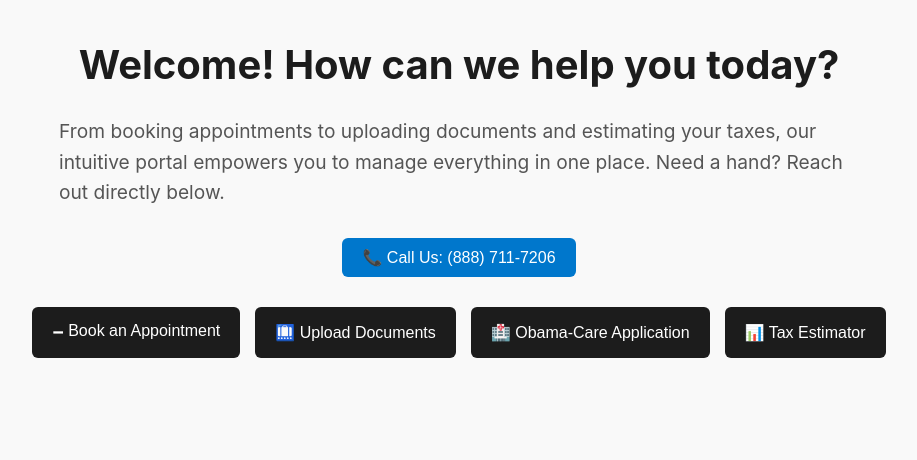
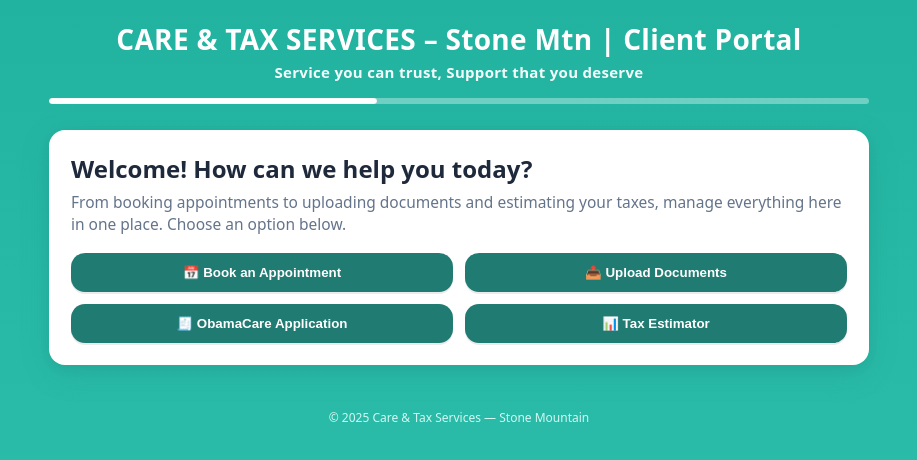
Before and after one commit to mALIKISSAK04/CareTaxPortal, a plain HTML site: page index.html in a window 1280 px wide. Shown: the whole page, without its empty margins (181-1098 px from the left). Drawn offline with Linux system fonts and the light colour scheme.

Commit message:
Update index.html

```diff
--- a/index.html
+++ b/index.html
@@ -1,51 +1,259 @@
 <!DOCTYPE html>
 <html lang="en">
 <head>
-  <meta charset="UTF-8">
-  <meta name="viewport" content="width=device-width, initial-scale=1.0">
-  <title>Care & Tax Services</title>
+  <meta charset="UTF-8" />
+  <meta name="viewport" content="width=device-width, initial-scale=1" />
+  <title>CARE &amp; TAX SERVICES – Stone Mtn | Client Portal</title>
   <style>
-    body { margin: 0; font-family: 'Inter', sans-serif; background: #f9f9f9; color: #1c1c1c; }
-    h1, h2 { text-align: center; }
-    h1 { font-size: 2.5rem; margin-top: 40px; }
-    .subtitle { font-size: 1.2rem; color: #555; max-width: 800px; margin: 10px auto 30px; line-height: 1.6; }
-    .hero-actions { display: flex; justify-content: center; flex-wrap: wrap; gap: 10px; margin-bottom: 30px; }
-    .hero-actions .btn-phone { font-size: 1rem; padding: 10px 20px; background: #0077cc; color: #fff; border: none; border-radius: 6px; cursor: pointer; transition: background 0.3s ease; }
-    .hero-actions .btn-phone:hover { background: #005fa3; }
-    .button-bar { display: flex; justify-content: center; flex-wrap: wrap; gap: 15px; margin: 0 auto 30px; }
-    .button-bar button { padding: 12px 20px; font-size: 1rem; background-color: #1c1c1c; color: white; border: none; border-radius: 6px; cursor: pointer; transition: background 0.3s ease; }
-    .button-bar button:hover { background-color: #444; }
-    .section { display: none; opacity: 0; max-width: 1200px; margin: 0 auto; padding: 30px 20px; transition: opacity 0.5s ease; }
-    .section.fade-in { opacity: 1; }
-    .container { max-width: 800px; margin: auto; padding: 20px; background: #fff; border-radius: 8px; box-shadow: 0 2px 8px rgba(0,0,0,0.1); }
-    .container h1 { font-size: 2rem; margin-bottom: 10px; }
-    .container label { display: block; margin-top: 20px; font-weight: 600; }
-    .container input[type="text"],
-    .container input[type="number"],
-    .container select { width: 100%; padding: 10px; margin-top: 8px; font-size: 1rem; border: 1px solid #ccc; border-radius: 4px; box-sizing: border-box; }
-    iframe { width: 100%; border: none; }
-    .btn { padding: 10px 20px; margin: 20px 5px 0; background: #1c1c1c; color: #fff; border: none; border-radius: 5px; cursor: pointer; }
-    .btn:hover { background: #333; }
-    .progress { width: 100%; background: #eee; height: 8px; margin: 20px 0; border-radius: 4px; }
-    .progress-bar { width: 0; height: 100%; background: #0077cc; border-radius: 4px; transition: width 0.3s ease; }
-    .step { display: none; }
-    .step.active { display: block; }
-    .summary { margin: 20px 0; font-size: 1rem; line-height: 1.5; }
-    .disclaimer { font-size: 0.9rem; color: #777; }
+    :root{
+      --primary:#31c6b2;      /* mint/teal */
+      --primary-dark:#207b72; /* dark teal */
+      --bg:#22b3a0;
+      --card:#ffffff;
+      --text:#1e293b;
+      --muted:#64748b;
+      --radius:16px;
+      --shadow:0 8px 30px rgba(32,123,114,.18), 0 4px 12px rgba(0,0,0,.05);
+    }
+
+    * { box-sizing: border-box; }
+    html, body { height: 100%; }
+    body{
+      margin:0;
+      font-family: system-ui, -apple-system, Segoe UI, Roboto, Inter, Arial, sans-serif;
+      color:var(--text);
+      background: linear-gradient(180deg, var(--bg), #27b9a6 35%, #2ec0ad);
+      display:flex;
+      flex-direction:column;
+      align-items:center;
+    }
+
+    /* Top header */
+    header{
+      width:100%;
+      padding:22px 16px 8px;
+      text-align:center;
+      color:#fff;
+      font-weight:800;
+      letter-spacing:.3px;
+      line-height:1.25;
+    }
+    header .title{
+      font-size: clamp(20px, 2.4vw, 28px);
+    }
+    header .subtitle{
+      margin-top:6px;
+      font-weight:600;
+      opacity:.95;
+      font-size:clamp(13px, 1.6vw, 15px);
+    }
+
+    /* Progress bar style accent (visual only) */
+    .progress-wrap{
+      width:min(820px, 92vw);
+      height:6px;
+      background:rgba(255,255,255,.35);
+      border-radius:999px;
+      margin:8px auto 18px;
+      overflow:hidden;
+    }
+    .progress{
+      width:40%;
+      height:100%;
+      background:#fff;
+      border-radius:999px;
+      box-shadow: inset 0 0 1px rgba(0,0,0,.25);
+    }
+
+    /* Card */
+    .card{
+      width:min(820px,92vw);
+      background:var(--card);
+      border-radius:var(--radius);
+      box-shadow:var(--shadow);
+      padding:22px;
+      margin:8px auto 32px;
+    }
+
+    .card h1{
+      margin:0 0 6px;
+      font-size: clamp(18px, 2.2vw, 24px);
+    }
+    .card p.lead{
+      margin: 0 0 18px;
+      color:var(--muted);
+      font-size: clamp(14px, 1.6vw, 15.5px);
+    }
+
+    /* Buttons row */
+    .actions{
+      display:grid;
+      grid-template-columns: repeat(2, minmax(0,1fr));
+      gap:12px;
+    }
+    @media (max-width:640px){
+      .actions{ grid-template-columns: 1fr; }
+    }
+
+    .btn{
+      border:0;
+      display:inline-flex;
+      align-items:center;
+      justify-content:center;
+      gap:.55rem;
+      padding:12px 16px;
+      border-radius:14px;
+      background:var(--primary-dark);
+      color:#fff;
+      font-weight:700;
+      text-decoration:none;
+      cursor:pointer;
+      transition: transform .06s ease, box-shadow .2s ease, background .2s ease;
+      box-shadow: 0 2px 0 rgba(0,0,0,.08);
+      user-select:none;
+    }
+    .btn:hover{ background:#176c63; }
+    .btn:active{ transform: translateY(1px); }
+    .btn.secondary{
+      background:#fff;
+      color:var(--primary-dark);
+      border:2px solid var(--primary-dark);
+      box-shadow:none;
+    }
+    .btn.secondary:hover{
+      background:#f5fffe;
+    }
+
+    /* Iframe section */
+    .iframe-wrap{
+      display:none;
+      flex-direction:column;
+      gap:12px;
+    }
+    .iframe-toolbar{
+      display:flex;
+      align-items:center;
+      justify-content:space-between;
+      gap:12px;
+      position:sticky;
+      top:0;
+      background:var(--card);
+      padding-bottom:4px;
+      z-index:2;
+    }
+    .iframe-title{
+      font-weight:700;
+      color:var(--muted);
+      font-size:14px;
+      white-space:nowrap;
+      overflow:hidden;
+      text-overflow:ellipsis;
+    }
+    iframe{
+      width:100%;
+      height:72vh; /* ample space; responsive */
+      border:0;
+      border-radius:12px;
+      box-shadow: inset 0 0 0 1px rgba(2, 88, 79, .06);
+      background:#f8fafc;
+    }
+
+    /* Footer */
+    footer{
+      color:#e6fffb;
+      opacity:.9;
+      font-size:12px;
+      padding:12px 16px 24px;
+      text-align:center;
+    }
   </style>
 </head>
 <body>
- <h1>Welcome! How can we help you today?</h1>
-  <p class="subtitle">From booking appointments to uploading documents and estimating your taxes, our intuitive portal empowers you to manage everything in one place. Need a hand? Reach out directly below.</p>
-  <div class="hero-actions">
-    <button class="btn-phone" onclick="location.href='tel:18887117206'">📞 Call Us: (888) 711‑7206</button>
-  </div>
-  <div class="button-bar">
-    <button onclick="location.href='https://info-caretaxservices.zohobookings.com/portal-embed#/caretaxservices'">🗕️ Book an Appointment</button>
-      <button onclick="location.href='https://forms.zohopublic.com/caretaxservices1/form/UploadDocuments/formperma/OAaNOkGETVmffER-Az1hxQsMh5xx16JKVQwJ6WM4XVs'">🛄 Upload Documents</button>
-    <button onclick="location.href='https://forms.zohopublic.com/caretaxservices1/form/ObamaCareACAApplication/formperma/8EAPqKYkMzzqR9Y-GHKNP7sAhqqBgokbkmuST7uujZ4'">🏥 Obama-Care Application</button>
-      <button onclick="location.href='https://malikissak04.github.io/caretaxEstimator/'">📊 Tax Estimator</button>
+  <header>
+    <div class="title">CARE &amp; TAX SERVICES – Stone Mtn | Client Portal</div>
+    <div class="subtitle">Service you can trust, Support that you deserve</div>
+  </header>
+
+  <div class="progress-wrap" aria-hidden="true">
+    <div class="progress"></div>
   </div>
 
+  <main class="card" id="portalCard">
+    <!-- Main options view -->
+    <section id="homeView">
+      <h1>Welcome! How can we help you today?</h1>
+      <p class="lead">
+        From booking appointments to uploading documents and estimating your taxes,
+        manage everything here in one place. Choose an option below.
+      </p>
+
+      <div class="actions">
+        <button class="btn" data-link="https://info-caretaxservices.zohobookings.com/portal-embed#/caretaxservices" data-title="Book an Appointment">📅 Book an Appointment</button>
+        <button class="btn" data-link="https://forms.zohopublic.com/caretaxservices1/form/UploadDocuments/formperma/OAaNOkGETVmffER-Az1hxQsMh5xx16JKVQwJ6WM4XVs" data-title="Upload Documents">📤 Upload Documents</button>
+        <button class="btn" data-link="https://forms.zohopublic.com/caretaxservices1/form/ObamaCareACAApplication/formperma/8EAPqKYkMzzqR9Y-GHKNP7sAhqqBgokbkmuST7uujZ4" data-title="ObamaCare Application">🧾 ObamaCare Application</button>
+        <button class="btn" data-link="https://example.com" data-title="Tax Estimator">📊 Tax Estimator</button>
+      </div>
+    </section>
+
+    <!-- Iframe view -->
+    <section id="iframeView" class="iframe-wrap" aria-hidden="true">
+      <div class="iframe-toolbar">
+        <button id="backBtn" class="btn secondary">← Back</button>
+        <div class="iframe-title" id="iframeTitle">Loading…</div>
+      </div>
+      <iframe id="portalFrame" title="Client Portal Content" sandbox="allow-scripts allow-same-origin allow-forms allow-popups"></iframe>
+    </section>
+  </main>
+
+  <footer>© <span id="year"></span> Care &amp; Tax Services — Stone Mountain</footer>
+
+  <script>
+    // Elements
+    const homeView = document.getElementById('homeView');
+    const iframeView = document.getElementById('iframeView');
+    const backBtn = document.getElementById('backBtn');
+    const iframeTitle = document.getElementById('iframeTitle');
+    const frame = document.getElementById('portalFrame');
+    const buttons = document.querySelectorAll('.actions .btn');
+
+    // Utility: switch to iframe view with selected URL
+    function openInsidePortal(url, title){
+      iframeTitle.textContent = title || 'External page';
+      frame.src = url;
+      homeView.style.display = 'none';
+      iframeView.style.display = 'flex';
+      iframeView.setAttribute('aria-hidden', 'false');
+      window.scrollTo({ top: document.querySelector('header').offsetTop, behavior: 'smooth' });
+    }
+
+    // Utility: go back to the home menu
+    function backToHome(){
+      frame.src = 'about:blank';
+      iframeView.style.display = 'none';
+      iframeView.setAttribute('aria-hidden', 'true');
+      homeView.style.display = 'block';
+      window.scrollTo({ top: 0, behavior: 'smooth' });
+    }
+
+    // Bind buttons
+    buttons.forEach(btn => {
+      btn.addEventListener('click', () => {
+        openInsidePortal(btn.dataset.link, btn.dataset.title);
+      });
+    });
+
+    backBtn.addEventListener('click', backToHome);
+
+    // Dynamic year in footer
+    document.getElementById('year').textContent = new Date().getFullYear();
+
+    // Make iframe height adapt a bit on small screens
+    function adjustIframeHeight(){
+      const vh = Math.max(document.documentElement.clientHeight || 0, window.innerHeight || 0);
+      frame.style.height = Math.max(500, Math.round(vh * 0.72)) + 'px';
+    }
+    adjustIframeHeight();
+    window.addEventListener('resize', adjustIframeHeight);
+  </script>
 </body>
 </html>
```
